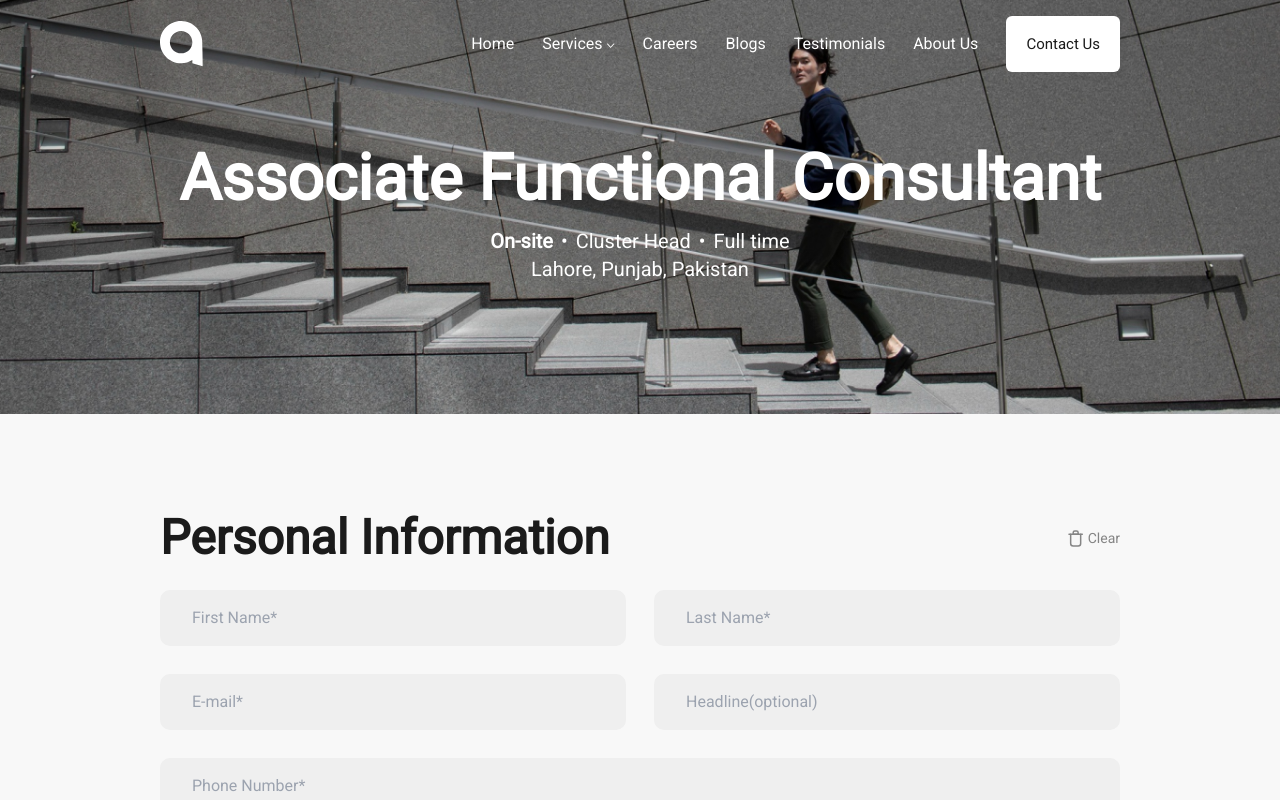
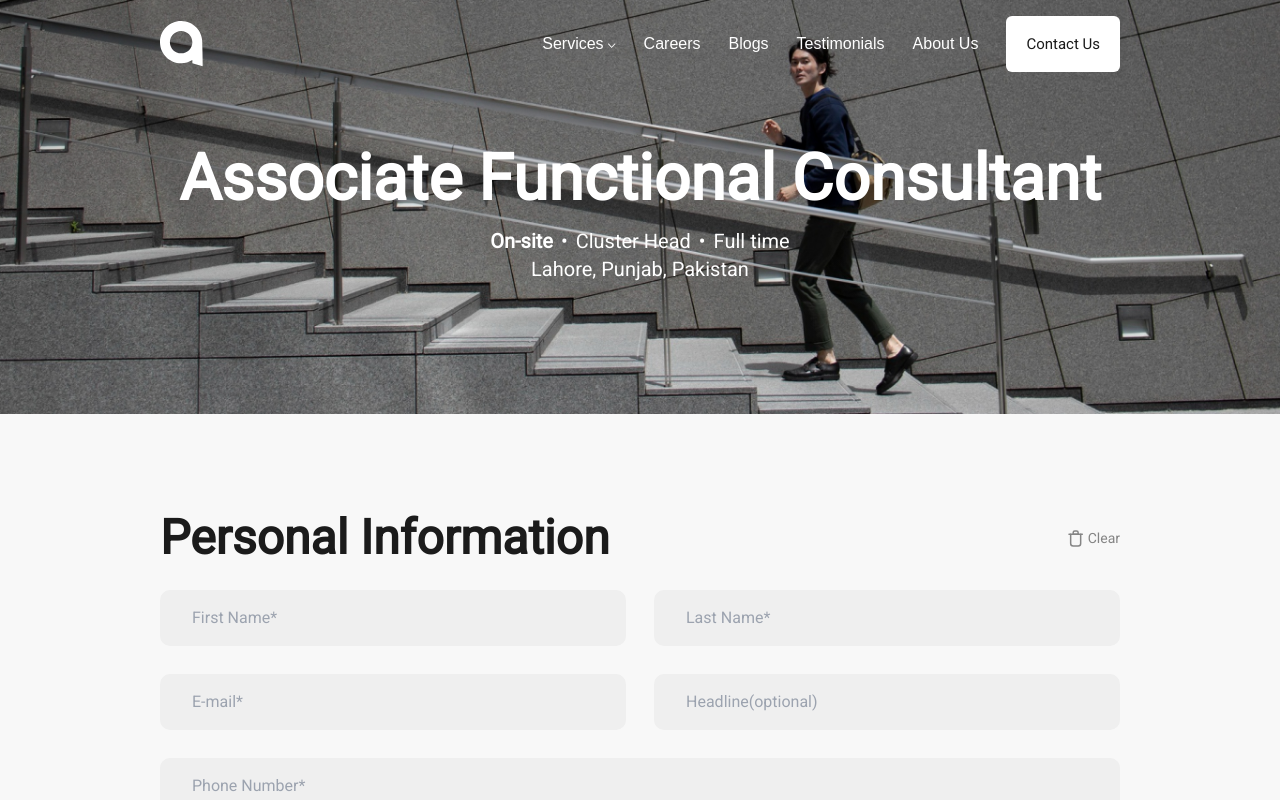
Before and after one commit to SIPOperations/acrosoft_website, a Next.js app: page /careers/associate-functional-consultant/job-applying in a window 1280 px wide. Shown: the top 800 px of the page. Built offline with nearby package versions, Linux system fonts and the light colour scheme.

Commit message:
change header and navbar

```diff
--- a/components/Banner.js
+++ b/components/Banner.js
@@ -5,12 +5,12 @@ import openlink from "../public/img/openlink.svg";
 const Banner = () => {
   return (
     <div className="relative">
-      <div className="absolute top-0 left-0 py-16 px-16 xl:px-40 h-full w-full flex xl:items-start
+      <div className="absolute top-0 left-0 py-16 px-16 xl:px-40 h-full w-full flex
       items-center flex-col justify-center">
-        <h1 className="font-extrabold text-white" style={{ fontSize: "64px" }}>
+        {/* <h1 className="font-extrabold text-white" style={{ fontSize: "64px" }}>
           Acrosoft
-        </h1>
-        <p className="hidden md:block text-center font-normal text-xl text-white xl:text-justify xl:w-4/12 mb-5">
+        </h1> */}
+        <p className="hidden md:block text-center font-black text-[52px] text-white mb-5">
           Since 2006, Afiniti has been a pioneer in customer experience (CX)
           artificial intelligence (AI), delivering measurably better business
           outcomes.
@@ -28,7 +28,7 @@ const Banner = () => {
         height="auto"
         width="100%"
       >
-        <source src="videos/Acrosoft.mp4" type="video/mp4" />
+        <source src="videos/Acrosoft-2.mp4" type="video/mp4" />
         Your browser does not support the video tag.
       </video>
     </div>
--- a/components/Navbar.js
+++ b/components/Navbar.js
@@ -1,3 +1,84 @@
+// "use client";
+// import Image from "next/image";
+// import Link from "next/link";
+// import Logo from "../public/img/whiteLogo.svg";
+// import WhiteBtn from "./WhiteBtn";
+// import Dropdown_arrow from "../public/img/Dropdown_arrow.svg";
+// import Dropdown from "./Dropdown";
+// import Dropdown2 from "./Dropdown2"
+// import { DropdownContext } from "../context/DropdownContext";
+// import { SidebarContext } from "@/context/SidebarContext";
+// import { useContext } from "react";
+// import NavBtn from "./NavBtn";
+// import Sidebar from "./Sidebar";
+// import { useRouter } from "next/navigation";
+
+// const Navbar = () => {
+//   const router=useRouter()
+//   const { isOpen,setIsOpen } = useContext(DropdownContext);
+//   const { isShow,setIsShow } = useContext(SidebarContext);
+//   const navlinks = ["Services", "Careers", "Blogs", "Testimonials", "About Us"];
+//   const collapse=()=>{
+//     setIsOpen(0)
+//     setIsShow(0)
+//   }
+//   return (
+//     <div className="absolute text-white z-10 w-full navFrame">
+//       <div className="navbar">
+//         <div className={`navLinks px-16 xl:px-40 py-4 flex items-center justify-between`}>
+//           <Link href='/' onClick={collapse}>
+//             <Image src={Logo} alt="Logo" />
+//           </Link>
+//           <div className="flex items-center gap-7">
+//             <ul className="hidden lg:flex items-center gap-7">
+//               {navlinks.map((navlink, index) => (
+//                 <li key={index}>
+//                   <Link
+//                     href={
+//                       navlink !== "Services" && navlink !== "Home" ?
+//                        `/${navlink.toLowerCase().replace(' ','-')}` :
+//                        navlink==="Home" ? '/' : ''
+//                     }
+//                     className={`flex gap-1 text-base
+//                     ${navlink === "Services" ?
+//                     'group hover:h-[5.5rem] serviceChild flex items-center' :
+//                     ''}`}
+//                     // onClick={navlink === "Services" ? dropdownToggle : ""}
+//                   >
+//                     {navlink}
+//                     {navlink === "Services" && (
+//                       <Image
+//                         src={Dropdown_arrow}
+//                         alt=""
+//                         className={`pt-0.5 group-hover:rotate-180 downArrow
+//                         ${isOpen === 1 ? "rotate-180" : ""}`}
+//                       />
+//                     )}
+//                   </Link>
+//                 </li>
+//               ))}
+//             </ul>
+//             <WhiteBtn name="Contact Us" handle={()=>router.push('/contact-us')} />
+//             <NavBtn />
+//           </div>
+//         </div>
+//       </div>
+//       <Dropdown />
+//       <Dropdown2 />
+//       <Sidebar />
+//       { (
+//         <div
+//           className={`hidden modal fixed top-0 left-0 bg-gray-500 bg-opacity-75 h-screen w-full -z-10
+//           ${isOpen === 1 || isShow === 1 ? 'block' : ''}`}
+//           aria-hidden="true"
+//         ></div>
+//       )}
+//     </div>
+//   );
+// };
+
+// export default Navbar;
+
 "use client";
 import Image from "next/image";
 import Link from "next/link";
@@ -5,7 +86,7 @@ import Logo from "../public/img/whiteLogo.svg";
 import WhiteBtn from "./WhiteBtn";
 import Dropdown_arrow from "../public/img/Dropdown_arrow.svg";
 import Dropdown from "./Dropdown";
-import Dropdown2 from "./Dropdown2"
+import Dropdown2 from "./Dropdown2";
 import { DropdownContext } from "../context/DropdownContext";
 import { SidebarContext } from "@/context/SidebarContext";
 import { useContext } from "react";
@@ -14,19 +95,19 @@ import Sidebar from "./Sidebar";
 import { useRouter } from "next/navigation";
 
 const Navbar = () => {
-  const router=useRouter()
-  const { isOpen,setIsOpen } = useContext(DropdownContext);
-  const { isShow,setIsShow } = useContext(SidebarContext);
-  const navlinks = ["Home","Services", "Careers", "Blogs", "Testimonials", "About Us"];
-  const collapse=()=>{
-    setIsOpen(0)
-    setIsShow(0)
-  }
+  const router = useRouter();
+  const { isOpen, setIsOpen } = useContext(DropdownContext);
+  const { isShow, setIsShow } = useContext(SidebarContext);
+  const navlinks = ["Services", "Careers", "Blogs", "Testimonials", "About Us"];
+  const collapse = () => {
+    setIsOpen(0);
+    setIsShow(0);
+  };
   return (
     <div className="absolute text-white z-10 w-full navFrame">
       <div className="navbar">
-        <div className={`navLinks px-16 xl:px-40 py-4 flex items-center justify-between`}>
-          <Link href='/' onClick={collapse}>
+        <div className="navLinks px-16 xl:px-40 py-4 flex items-center justify-between">
+          <Link href="/" onClick={collapse}>
             <Image src={Logo} alt="Logo" />
           </Link>
           <div className="flex items-center gap-7">
@@ -35,15 +116,16 @@ const Navbar = () => {
                 <li key={index}>
                   <Link
                     href={
-                      navlink !== "Services" && navlink !== "Home" ?
-                       `/${navlink.toLowerCase().replace(' ','-')}` :
-                       navlink==="Home" ? '/' : ''
+                      navlink !== "Services" && navlink !== "Home"
+                        ? `/${navlink.toLowerCase().replace(" ", "-")}`
+                        : navlink === "Home"
+                        ? "/"
+                        : ""
                     }
-                    className={`flex gap-1 text-base
+                    className={`flex gap-1 text-base font-medium font-sans
                     ${navlink === "Services" ?
                     'group hover:h-[5.5rem] serviceChild flex items-center' :
                     ''}`}
-                    // onClick={navlink === "Services" ? dropdownToggle : ""}
                   >
                     {navlink}
                     {navlink === "Services" && (
@@ -58,7 +140,7 @@ const Navbar = () => {
                 </li>
               ))}
             </ul>
-            <WhiteBtn name="Contact Us" handle={()=>router.push('/contact-us')} />
+            <WhiteBtn name="Contact Us" handle={() => router.push("/contact-us")} />
             <NavBtn />
           </div>
         </div>
@@ -66,10 +148,10 @@ const Navbar = () => {
       <Dropdown />
       <Dropdown2 />
       <Sidebar />
-      { (
+      {(
         <div
           className={`hidden modal fixed top-0 left-0 bg-gray-500 bg-opacity-75 h-screen w-full -z-10
-          ${isOpen === 1 || isShow === 1 ? 'block' : ''}`}
+          ${isOpen === 1 || isShow === 1 ? "block" : ""}`}
           aria-hidden="true"
         ></div>
       )}
--- a/tailwind.config.ts
+++ b/tailwind.config.ts
@@ -13,6 +13,9 @@ const config: Config = {
         background: "var(--background)",
         foreground: "var(--foreground)",
       },
+      fontFamily: {
+        sans: ['PolySans', 'sans-serif'], // Add PolySans to Tailwind
+      },
     },
   },
   plugins: [],
```
Also changed, not shown: 1 other file (tests, documents, lock files or other folders).
